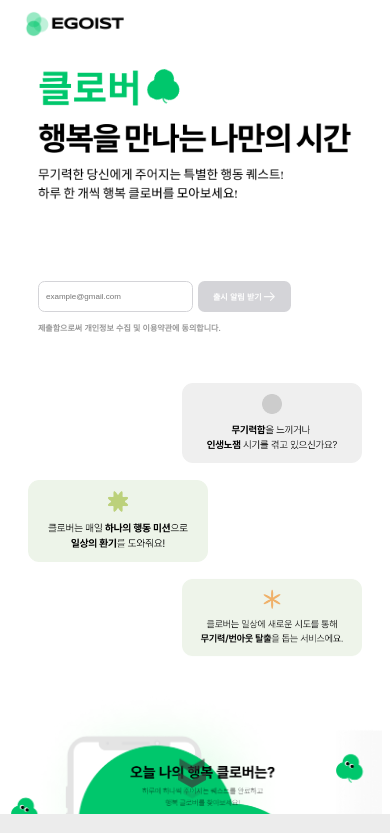
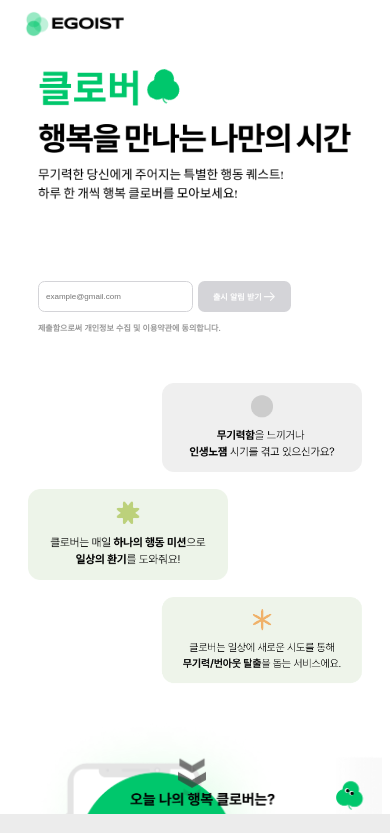
Before and after one commit to clovar24/clovar24.github.io, a React (Create React App) app: page / in a window 390 px wide. Shown: the top 833 px of the page. Built offline with nearby package versions, Linux system fonts and the light colour scheme.

Commit message:
clovar 페이지

```diff
--- a/src/home/home.css
+++ b/src/home/home.css
@@ -106,7 +106,7 @@
     width: 100% !important;
   }
   .aboutImage{
-    width: 18rem !important;
+    width: 60%!important;
   }
   .info-ment{
     font-family: 'Pretendard-Regular';
```
